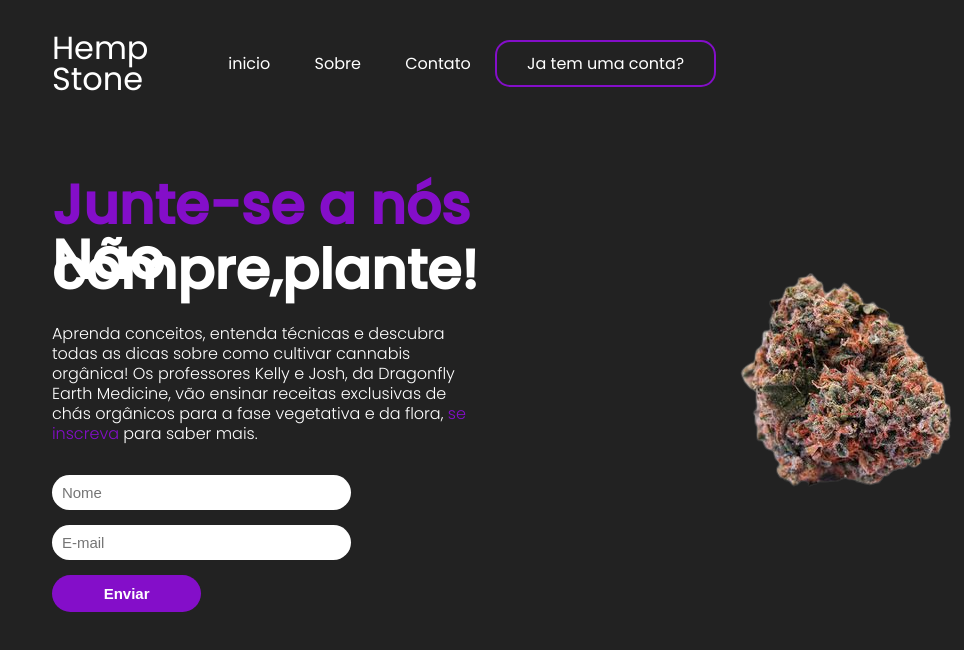
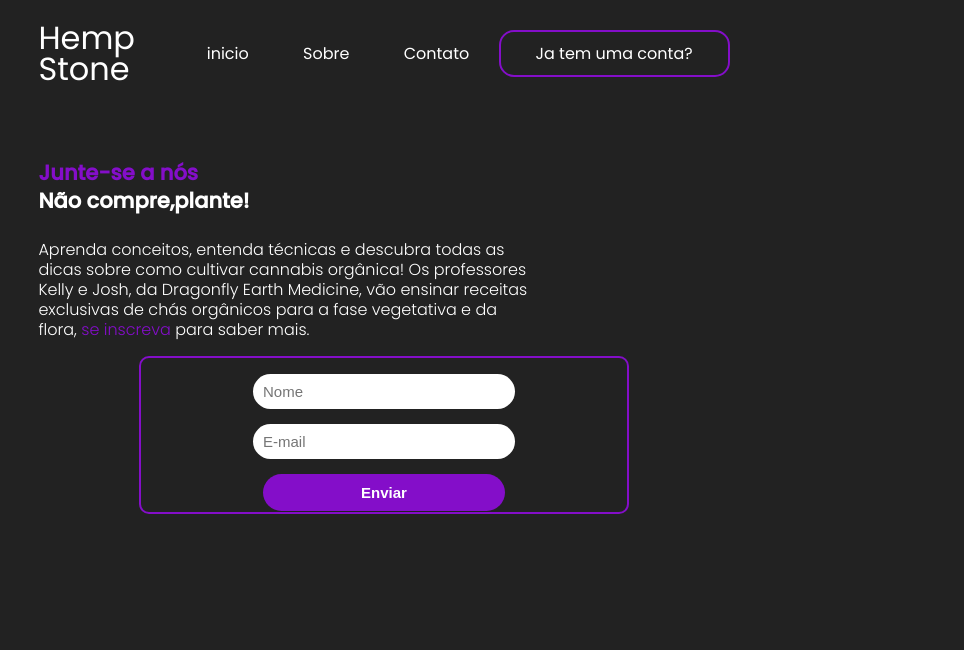
Before and after one commit to Natan13vinicius/purple, a plain HTML site: page index.html in a window 768 px wide. Shown: the whole page, 964 px wide, since content can reach past the window. Drawn offline with Linux system fonts and the light colour scheme.

Commit message:
responsividade2

```diff
--- a/styles/media.css
+++ b/styles/media.css
@@ -1,8 +1,55 @@
+   /* ate 1184px */
+   @media screen and (min-width:761px) and (max-width:1143px) {
+     h2 {
+       font-size: 21px;
+
+     }
+
+     main.box__header {
+
+       flex-direction: column;
+     }
+
+
+
+     aside p {
+       display: inline-block;
+       width: 500px;
+
+     }
+
+     form {
+
+       margin: 0 auto;
+       border: 2px solid #840ec9;
+       border-radius: 10px;
+       padding: 1px;
+
+     }
+
+     form input {
+
+       width: 50%;
+       align-self: center;
+     }
+
+     img {
+       display: none;
+     }
+   }
+
+
    @media screen and (max-width:760px) {
 
      body {
        padding: none;
      }
+
+     input {
+       width: 100%;
+     }
+
+
 
      /* header */
 
@@ -40,6 +87,11 @@
        align-self: center;
      }
 
+     article {
+       padding-left: none;
+
+     }
+
      article img {
        display: none;
      }
@@ -54,11 +106,31 @@
 
    }
 
-    /* media queire ate 382px */
-    @media screen and (max-width:388px) {
+   /* media queire de ate 320*/
+   @media screen and (max-width:320px) {
+
+     #title {
+       display: inline-block;
+
+       margin-left: 80px;
+     }
+
      ul {
+
+       width: 500px;
        display: flex;
        flex-direction: column;
+
+     }
+
+     #inscreva-se-btn {
+       border: none;
+     }
+
+     aside {
+
+       margin-left: 20%;
+       width: 100%;
      }
 
    }
--- a/styles/style.css
+++ b/styles/style.css
@@ -1,61 +1,71 @@
-body{
+body {
     background-color: rgb(34 34 34);
     color: white;
     font-family: poppinsregular;
-
+    width: 100%;
     margin: 0 auto;
-   padding: 15px;
+    /* padding: 15px; */
 
 }
 
-header{
+header {
     display: flex;
     flex-direction: row;
     justify-content: space-between;
     align-items: center;
 }
 
-.box__header{
+.box__header {
     width: 90%;
     margin-left: auto;
     margin-right: auto;
 }
 
-#title{
+#title {
     flex-direction: column;
     line-height: 10px;
 }
-li{
+
+
+
+li {
     display: inline-block;
-    margin: 20px;
+    margin: 25px;
+    text-decoration: none;
 }
 
-a{
+a {
     color: white;
+    text-decoration: none;
 }
 
-a :hover{
+a :hover {
     color: rgb(132, 14, 201);
     transition: 0.3s all;
 }
 
-#inscreva-se-btn{
-    border: 2px solid rgb(132, 14, 201) ;
+#inscreva-se-btn {
+    border: 2px solid rgb(132, 14, 201);
     padding: 10px;
     border-radius: 15px;
 }
 
-#inscreva-se-btn :hover{
-    background-color: rgb(132, 14, 201);
-    color: white;
+#inscreva-se-btn a:hover {
+    color: rgb(132, 14, 201);
+    transition: 0.3s all;
+}
+
+#inscreva-se-btn :hover {
+    color: rgb(132, 14, 201);
+
 
 }
 
-h1{
+h1 {
     font-weight: 200;
 }
 
-main{
+main {
     display: flex;
     flex-direction: row;
     margin-top: 45px;
@@ -64,60 +74,68 @@ main{
 
 
 
-h2{
-    font-size: 55px;
+h2 {
+    font-size: 47px;
     line-height: 10px;
     font-family: poppinsmedium;
 }
 
-span{
+span {
     color: rgb(132, 14, 201);
 }
 
-p{
+p {
     line-height: 20px;
     max-width: 500px;
     font-family: poppinslight;
 }
 
-span .p{
+span .p {
     text-transform: uppercase;
 
 }
 
-img{
+article {
+    width: 50%;
+}
+
+img {
 
 
-    max-width:640px;
-    transform:translateY(0px);
-    animation :float 5s ease-in-out infinite;
+    width: 250px;
+    /* max-width: 640px; */
+    transform: translateY(0px);
+    animation: float 5s ease-in-out infinite;
 }
 
 @keyframes float {
     0% {
-       transformtranslateY:(0px) ;
+        transformtranslateY: (0px);
     }
+
     50% {
-       transform :translateY(-30px);
+        transform: translateY(-30px);
     }
+
     100% {
-       transform :translateY(0px);
+        transform: translateY(0px);
     }
 }
 
-article{
+article {
     max-width: 500px;
+    text-align: center;
     padding-left: 250px;
     padding-top: 100px;
 }
 
-form{
+form {
     display: flex;
     flex-direction: column;
     width: 70%;
 }
 
-input{
+input {
     margin-top: 15px;
     height: 15px;
     padding: 10px;
@@ -126,7 +144,7 @@ input{
     font-size: 15px;
 }
 
-form [type="submit"]{
+form [type="submit"] {
     height: 50%;
     width: 50%;
     background-color: rgb(132, 14, 201);
@@ -135,6 +153,6 @@ form [type="submit"]{
 }
 
 
-form [type="submit"]:hover{
+form [type="submit"]:hover {
     cursor: pointer;
 }
```
Also changed, not shown: index.html (+19 -5 lines). Lines whose indentation alone changed are shown as unchanged.
